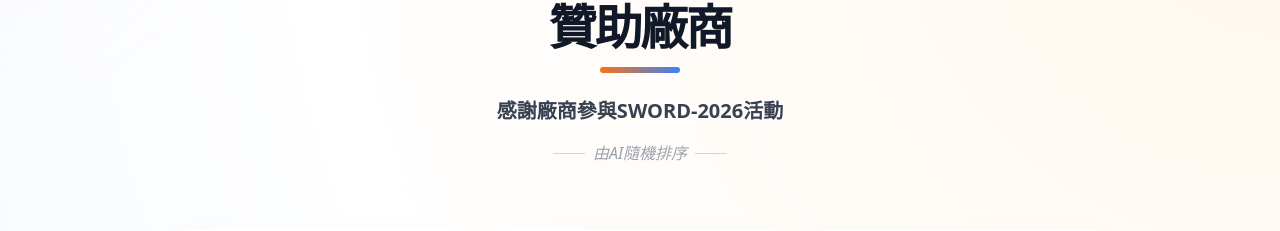
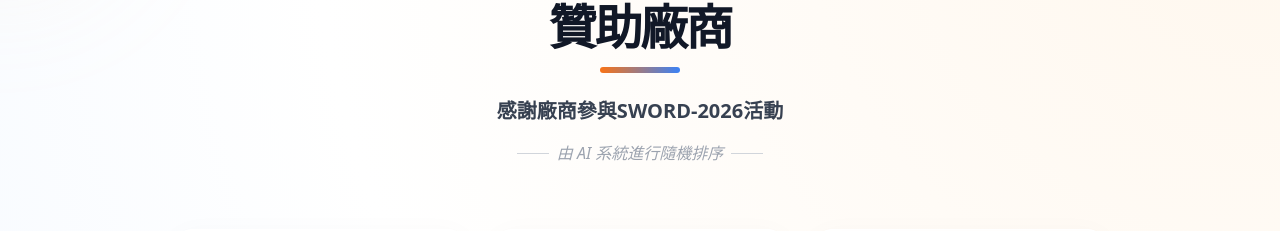
Before and after one commit to swordvghtpe/SWORD, a React (Vite) app: page / in a window 1280 px wide. Shown: the part 5656-5887 px from the top of the page. Built offline with nearby package versions, Linux system fonts and the light colour scheme.

Commit message:
feat(sponsors): Enhance sponsor section wording
Refine the text in the sponsors section to be more descriptive and professional. This includes expanding the thank you message to sponsors and clarifying the AI sorting mechanism.

```diff
--- a/components/Sponsors.tsx
+++ b/components/Sponsors.tsx
@@ -66,12 +66,12 @@ const Sponsors: React.FC = () => {
           </h2>
           <div className="w-20 h-1.5 bg-gradient-to-r from-orange-500 to-blue-500 mx-auto rounded-full mb-6"></div>
           <p className="text-lg md:text-xl font-bold text-gray-700 max-w-2xl mx-auto">
-            {t('感謝廠商參與SWORD-2026活動', 'Thank you to the sponsors for participating in the SWORD-2026 event')}
+            {t('感謝廠商參與SWORD-2026活動', 'We would like to express our sincere appreciation to all vendors for their participation and support in the SWORD-2026 event.')}
           </p>
           <div className="flex items-center justify-center gap-2 mt-4 text-gray-400">
             <span className="w-8 h-[1px] bg-gray-300"></span>
             <p className="text-sm md:text-base font-medium italic">
-              {t('由AI隨機排序', 'Randomly sorted by AI')}
+              {t('由 AI 系統進行隨機排序', 'Randomly ordered by an AI system')}
             </p>
             <span className="w-8 h-[1px] bg-gray-300"></span>
           </div>
```
